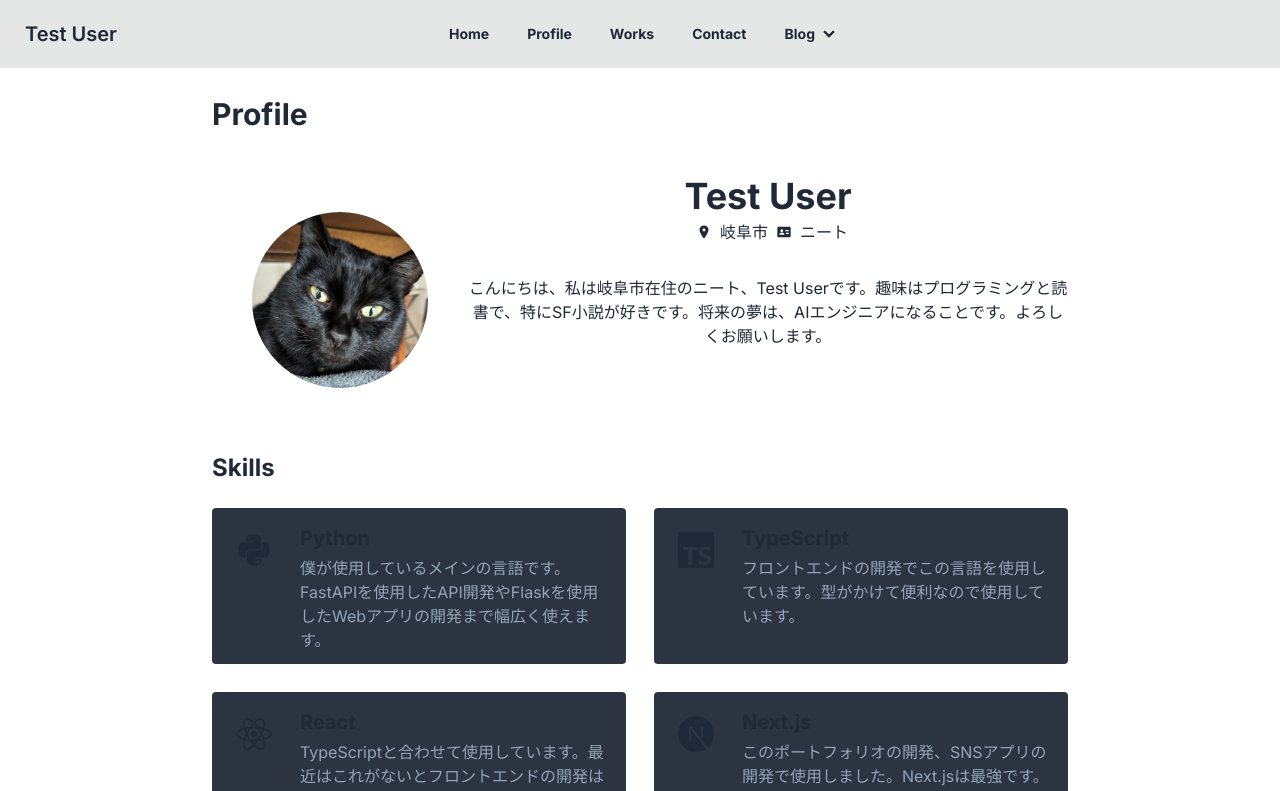
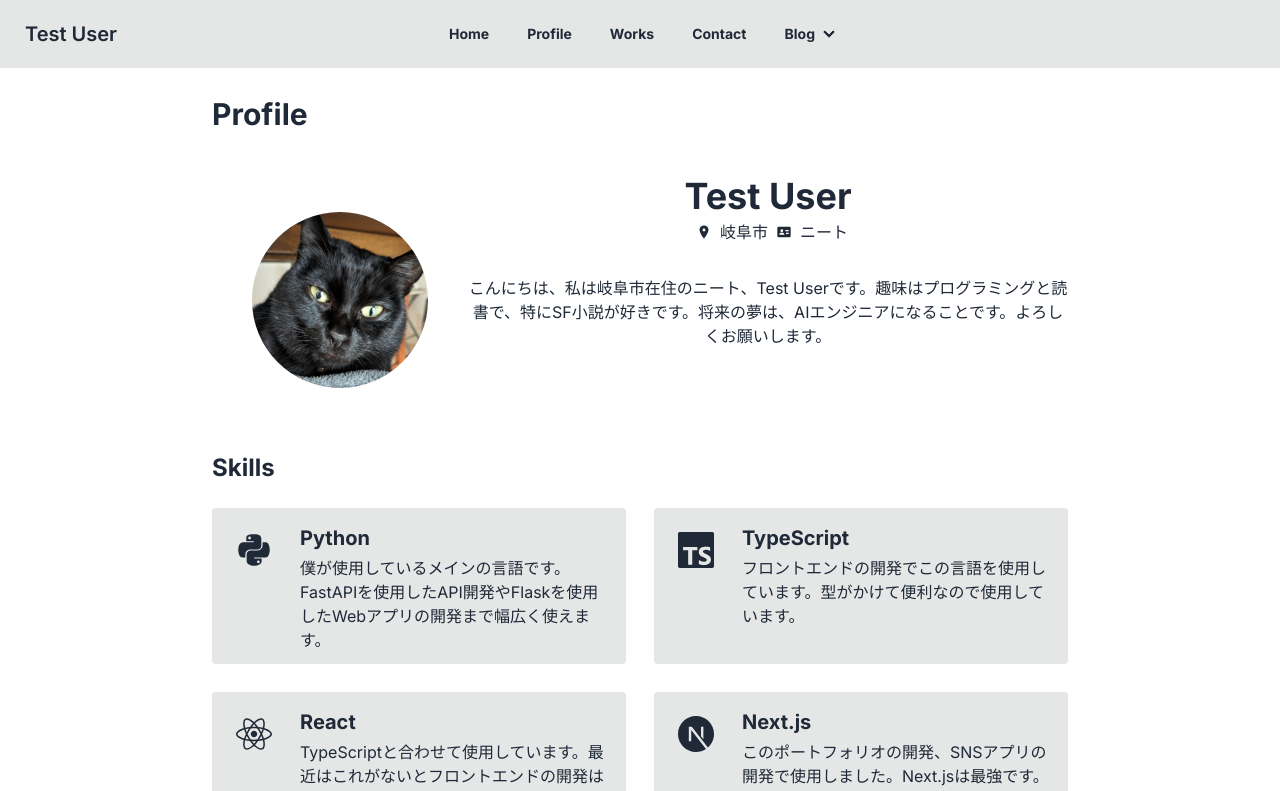
Before and after one commit to Milix-M/milix-m_tempest, a Next.js app in the folder web/: page /profile in a window 1280 px wide. Shown: the top 791 px of the page. Built offline with nearby package versions, Linux system fonts and the light colour scheme.

Commit message:
update style

```diff
--- a/web/src/components/Skills/Skills.tsx
+++ b/web/src/components/Skills/Skills.tsx
@@ -6,14 +6,14 @@ type SkillsProps = {
 
 const Skills: React.FC<SkillsProps> = ({ title, description, icon }) => {
   return (
-    <div className='bg-neutral p-3 rounded'>
+    <div className='bg-base-300 p-3 rounded'>
       <div className='flex h-full w-full'>
         <div className='rounded-md mr-4 items-center'>
           <div className='justify-center items-center flex p-3 rounded'>{icon}</div>
         </div>
         <div>
           <h2 className='text-xl font-bold my-1'>{title}</h2>
-          <p className='break-words text-slate-400'>{description}</p>
+          <p className='break-words'>{description}</p>
         </div>
       </div>
     </div>
```
